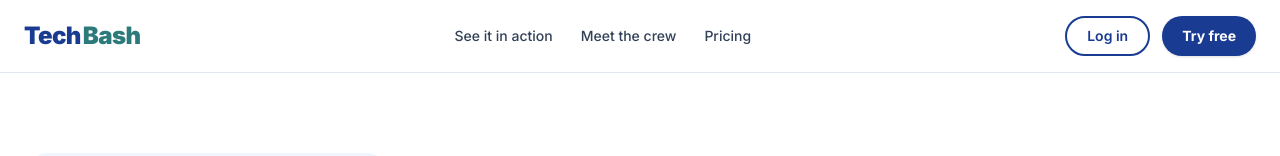
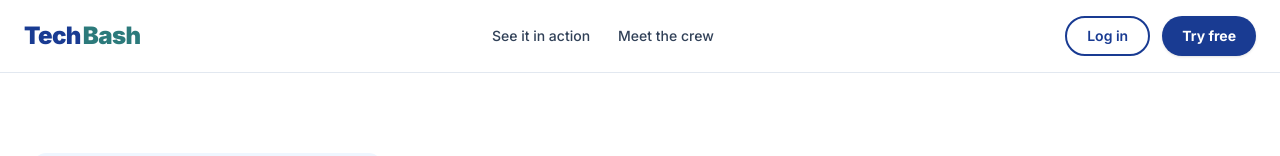
Before and after one commit to glebbogachev00/techtutor, a Next.js app in the folder portal/: page / in a window 1280 px wide. Shown: the top 156 px of the page. Built offline with nearby package versions, Linux system fonts and the light colour scheme; no server answers.

Commit message:
fix: remove Pricing link from TechBash landing nav and footer

```diff
--- a/portal/src/app/page.tsx
+++ b/portal/src/app/page.tsx
@@ -34,7 +34,6 @@ export default async function Home() {
           <nav className="hidden md:flex items-center gap-7 text-sm font-medium text-slate-700">
             <a href="#demo" className="hover:text-[#193b92] transition">See it in action</a>
             <a href="#crew" className="hover:text-[#193b92] transition">Meet the crew</a>
-            <a href="https://techtutor.academy/en/plans-and-faq.html" className="hover:text-[#193b92] transition">Pricing</a>
           </nav>
           <div className="flex items-center gap-3">
             <Link href="/login" className="rounded-full border-2 border-[#193b92] text-[#193b92] px-5 py-2 text-sm font-semibold hover:bg-[#193b92] hover:text-white transition whitespace-nowrap">
@@ -338,7 +337,6 @@ export default async function Home() {
           </div>
           <div className="flex flex-wrap gap-6 text-sm text-slate-400">
             <a href="https://techtutor.academy" className="hover:text-white transition">TechTutor Academy</a>
-            <a href="https://techtutor.academy/en/plans-and-faq.html" className="hover:text-white transition">Pricing</a>
             <a href="https://techtutor.academy/en/blog.html" className="hover:text-white transition">Blog</a>
             <a href="mailto:hello@techtutor.academy" className="hover:text-white transition">Contact</a>
           </div>
```
